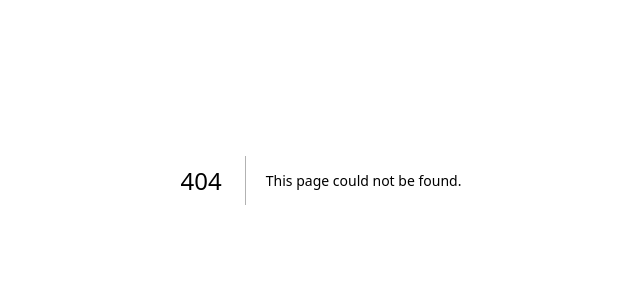
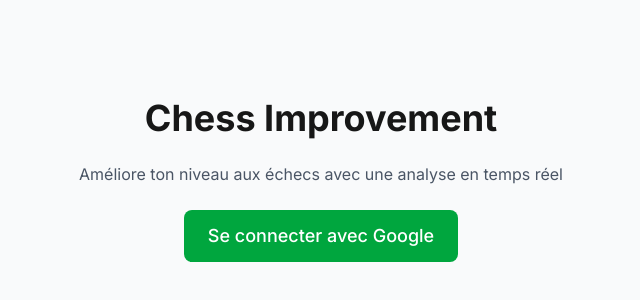
Before and after one commit to AlanT-lock/chessy, a Next.js app in the folder web/: page /login in a window 1280 px wide. Before the commit this address had no page. Shown: the part 220-520 px from the top of the page, without its empty margins (319-959 px from the left). Built offline with nearby package versions, Linux system fonts and the light colour scheme.

Commit message:
fix: client-side login page instead of server-side OAuth redirect

```diff
--- /dev/null
+++ b/web/app/login/page.tsx
@@ -0,0 +1,27 @@
+'use client'
+import { createClient } from '@/lib/supabase'
+
+export default function LoginPage() {
+  async function handleLogin() {
+    const supabase = createClient()
+    await supabase.auth.signInWithOAuth({
+      provider: 'google',
+      options: { redirectTo: `${window.location.origin}/api/auth/callback` },
+    })
+  }
+
+  return (
+    <main className="min-h-screen flex items-center justify-center bg-gray-50">
+      <div className="text-center space-y-6 p-8">
+        <h1 className="text-4xl font-bold">Chess Improvement</h1>
+        <p className="text-gray-600">Améliore ton niveau aux échecs avec une analyse en temps réel</p>
+        <button
+          onClick={handleLogin}
+          className="bg-green-600 text-white px-6 py-3 rounded-lg font-medium text-lg hover:bg-green-700 transition"
+        >
+          Se connecter avec Google
+        </button>
+      </div>
+    </main>
+  )
+}
--- a/web/app/page.tsx
+++ b/web/app/page.tsx
@@ -8,11 +8,7 @@ export default async function DashboardPage() {
   const { data: { user } } = await supabase.auth.getUser()
 
   if (!user) {
-    const { data } = await supabase.auth.signInWithOAuth({
-      provider: 'google',
-      options: { redirectTo: `${process.env.NEXT_PUBLIC_APP_URL}/api/auth/callback` },
-    })
-    redirect(data.url ?? '/')
+    redirect('/login')
   }
 
   const { data: games } = await supabase
```
